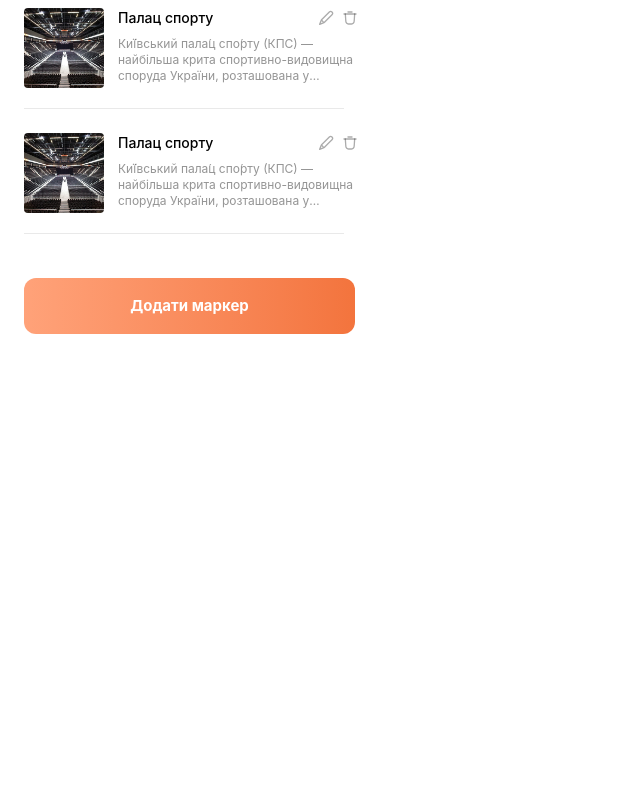
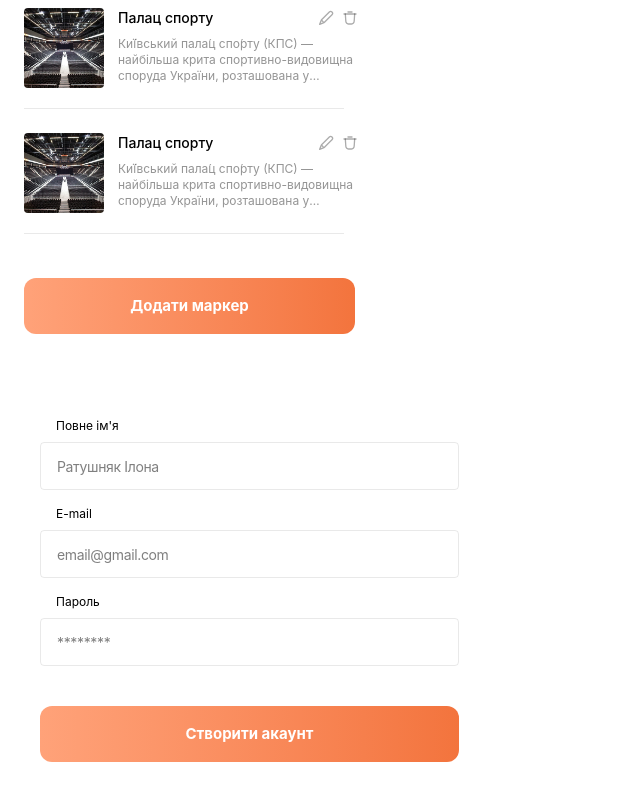
Before and after one commit to groarki/vue-project, a Vue app: page / in a window 1280 px wide. Shown: the part 1128-1928 px from the top of the page, without its empty margins (0-640 px from the left). Before the commit the page ends 1506 px from the top, so only its background shows below. Built offline with nearby package versions, Linux system fonts and the light colour scheme.

Commit message:
add form

```diff
--- a/src/App.vue
+++ b/src/App.vue
@@ -1,7 +1,9 @@
 <script setup>
+import RegistrationForm from './components/Auth/Registrationform/RegistrationForm.vue'
 import HomePage from './views/HomePage.vue'
 </script>
 
 <template>
   <HomePage />
+  <RegistrationForm />
 </template>
--- /dev/null
+++ b/src/components/Auth/Registrationform/RegistrationForm.vue
@@ -0,0 +1,13 @@
+<script setup>
+import CommonButton from '@/components/CommonButton/CommonButton.vue'
+import IIinput from '@/components/IInput/IIinput.vue'
+</script>
+
+<template>
+  <form class="flex flex-col p-10 w-[499px] [&>*:not(:nth-child(3))]:mb-4">
+    <IIinput label="Повне ім'я" placeholder="Ратушняк Ілона" type="text" />
+    <IIinput label="E-mail" placeholder="email@gmail.com" type="email" />
+    <IIinput label="Пароль" placeholder="********" type="password" />
+    <CommonButton class="mt-10">Створити акаунт</CommonButton>
+  </form>
+</template>
--- /dev/null
+++ b/src/components/IInput/IIinput.vue
@@ -0,0 +1,19 @@
+<script setup>
+import { ref } from 'vue'
+
+const props = defineProps({
+  label: String,
+})
+</script>
+
+<template>
+  <div class="w-full">
+    <label class="block">
+      <span class="mb-2 pl-4 block text-xs">{{ props.label }}</span>
+      <input
+        class="focus:outline-primary rounded-sm border border-[#2b2b2b]/10 w-full h-12 p-4 text-sm leading-5 tracking-tight"
+        v-bind="{ ...$props, ...$attrs }"
+      />
+    </label>
+  </div>
+</template>
```
